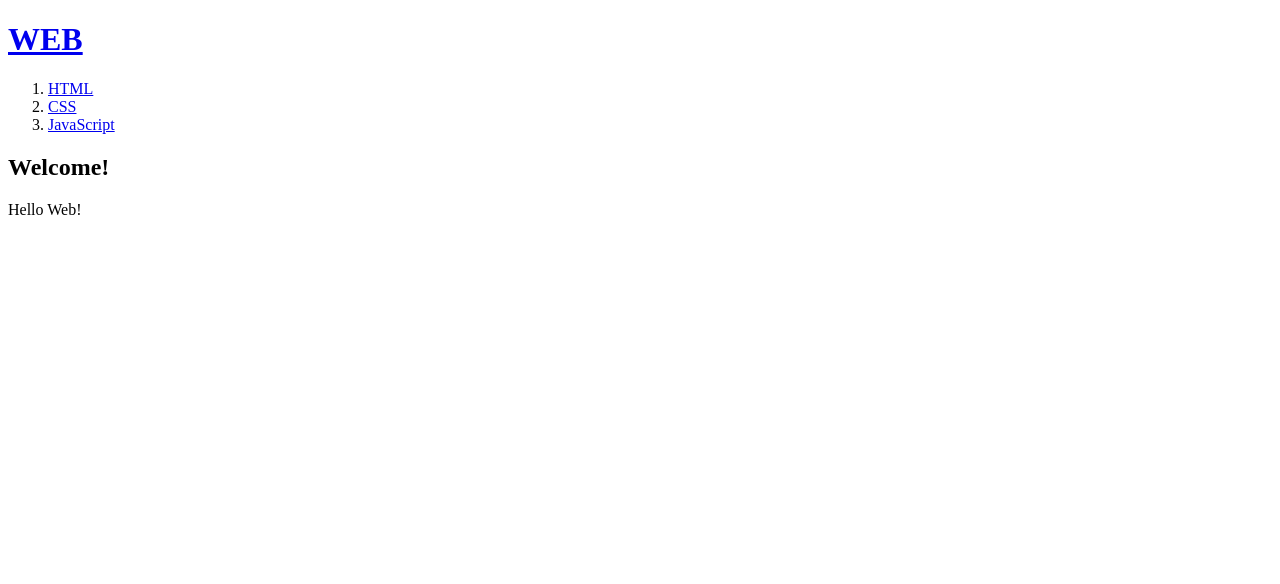
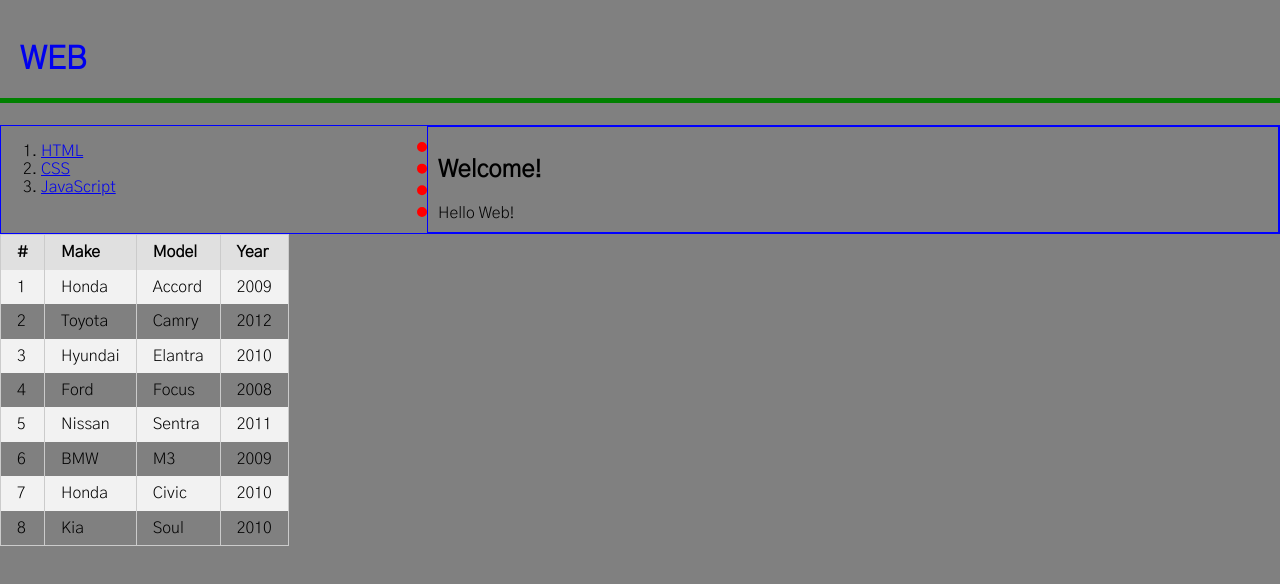
Before and after one commit to sooheeoh/dataitgirls4, a plain HTML site: page index 0904 test.html in a window 1280 px wide. Drawn offline with nearby package versions, Linux system fonts and the light colour scheme.

Commit message:
css 도입

```diff
--- a/index 0904 test.html
+++ b/index 0904 test.html
@@ -3,16 +3,101 @@
 <head>
     <title>WEB - Welcome!</title>
     <meta charset="utf-8">
+    <link href="style.css" rel="stylesheet" type="text/css">
+    <link rel="stylesheet" href="https://unpkg.com/purecss@2.0.3/build/pure-min.css" integrity="sha384-cg6SkqEOCV1NbJoCu11+bm0NvBRc8IYLRGXkmNrqUBfTjmMYwNKPWBTIKyw9mHNJ" crossorigin="anonymous">
+    <style>
+    body{background-color:grey;}
+    h1{
+        border-bottom:5px solid green;
+        padding:20px
+    }
+    h1 a{
+        text-decoration:none;
+    }
+    ol{
+        border-right:10px dotted red;
+    }
+    div{border:1px solid blue;}
+      #contents{
+        display:grid;
+        grid-template-columns:1fr 2fr;
+      }
+      #sub{padding:10px}
+    </style>
 </head>
 <body>
     <h1><a href="index 0904 test.html">WEB</a></h1>
+    <div id="contents">
         <ol>
             <li><a href="1.html">HTML</a></li>
             <li><a href="2.html">CSS</a></li>
             <li><a href="3.html">JavaScript</a></li>
 
         </ol>
+        <div id="sub">
             <h2>Welcome!</h2>
             Hello Web!
+        </div>
+    </div>
+    <table class="pure-table">
+    <thead>
+        <tr>
+            <th>#</th>
+            <th>Make</th>
+            <th>Model</th>
+            <th>Year</th>
+        </tr>
+    </thead>
+    <tbody>
+        <tr class="pure-table-odd">
+            <td>1</td>
+            <td>Honda</td>
+            <td>Accord</td>
+            <td>2009</td>
+        </tr>
+        <tr>
+            <td>2</td>
+            <td>Toyota</td>
+            <td>Camry</td>
+            <td>2012</td>
+        </tr>
+        <tr class="pure-table-odd">
+            <td>3</td>
+            <td>Hyundai</td>
+            <td>Elantra</td>
+            <td>2010</td>
+        </tr>
+        <tr>
+            <td>4</td>
+            <td>Ford</td>
+            <td>Focus</td>
+            <td>2008</td>
+        </tr>
+        <tr class="pure-table-odd">
+            <td>5</td>
+            <td>Nissan</td>
+            <td>Sentra</td>
+            <td>2011</td>
+        </tr>
+        <tr>
+            <td>6</td>
+            <td>BMW</td>
+            <td>M3</td>
+            <td>2009</td>
+        </tr>
+        <tr class="pure-table-odd">
+            <td>7</td>
+            <td>Honda</td>
+            <td>Civic</td>
+            <td>2010</td>
+        </tr>
+        <tr>
+            <td>8</td>
+            <td>Kia</td>
+            <td>Soul</td>
+            <td>2010</td>
+        </tr>
+    </tbody>
+</table>
 </body>
 </html>
--- /dev/null
+++ b/style.css
@@ -0,0 +1,20 @@
+@import url('https://fonts.googleapis.com/css2?family=Do+Hyeon&family=Gothic+A1:wght@300&display=swap');
+body{background-color:grey;
+font-family: 'Gothic A1', sans-serif;}
+    h1{
+        border-bottom:5px solid green;
+        padding:20px
+        font-family: 'Do Hyeon', sans-serif;
+    }
+    h1 a{
+        text-decoration:none;
+    }
+    ol{
+        border-right:10px dotted red;
+    }
+    div{border:1px solid blue;}
+      #contents{
+        display:grid;
+        grid-template-columns:1fr 2fr;
+      }
+      #sub{padding:10px}
```
Also changed, not shown: 1.html (+26 -0 lines), css2-box.html (added, +23 -0 lines), css3-gird.html (added, +18 -0 lines). Lines whose indentation alone changed are shown as unchanged.
